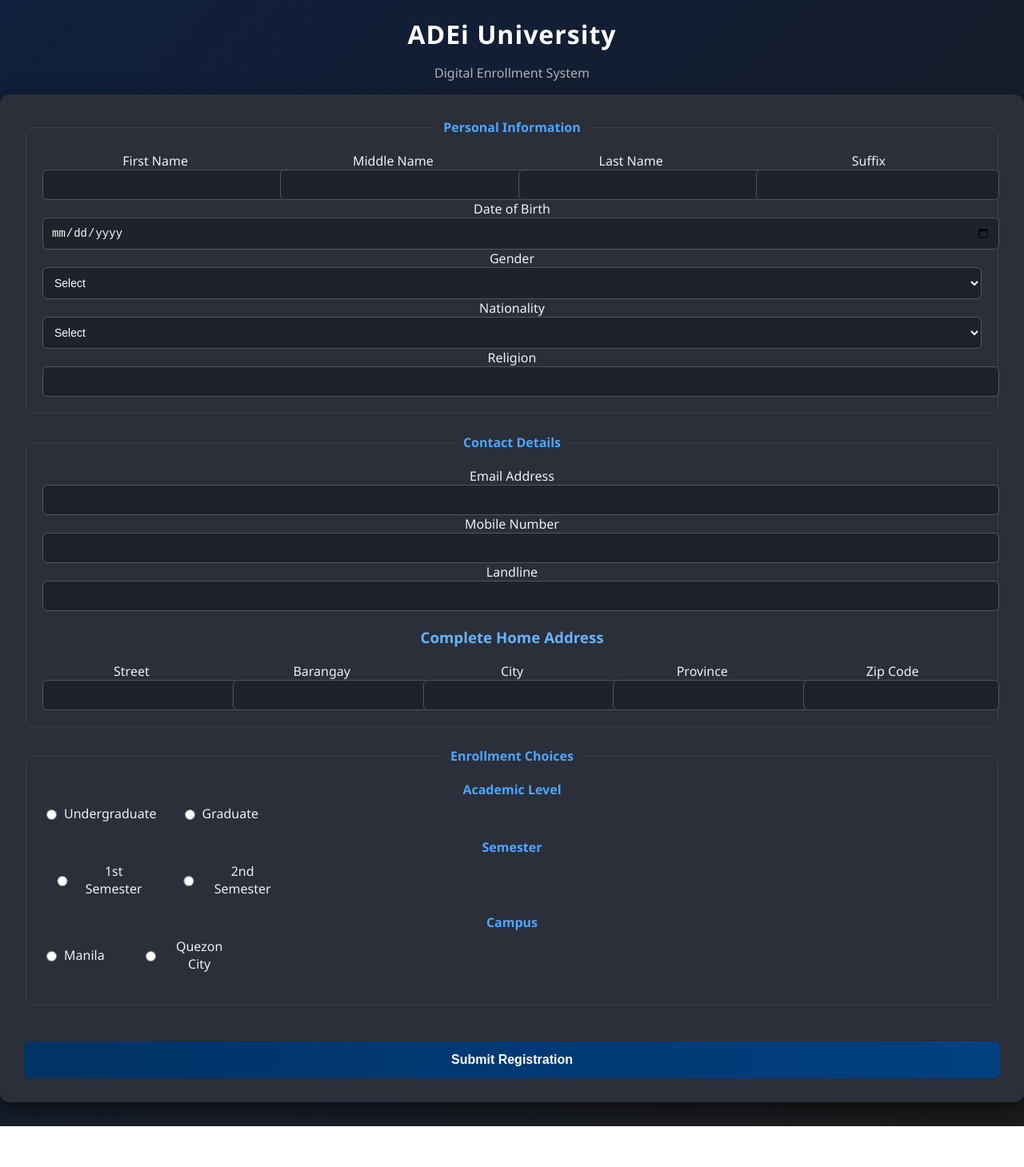
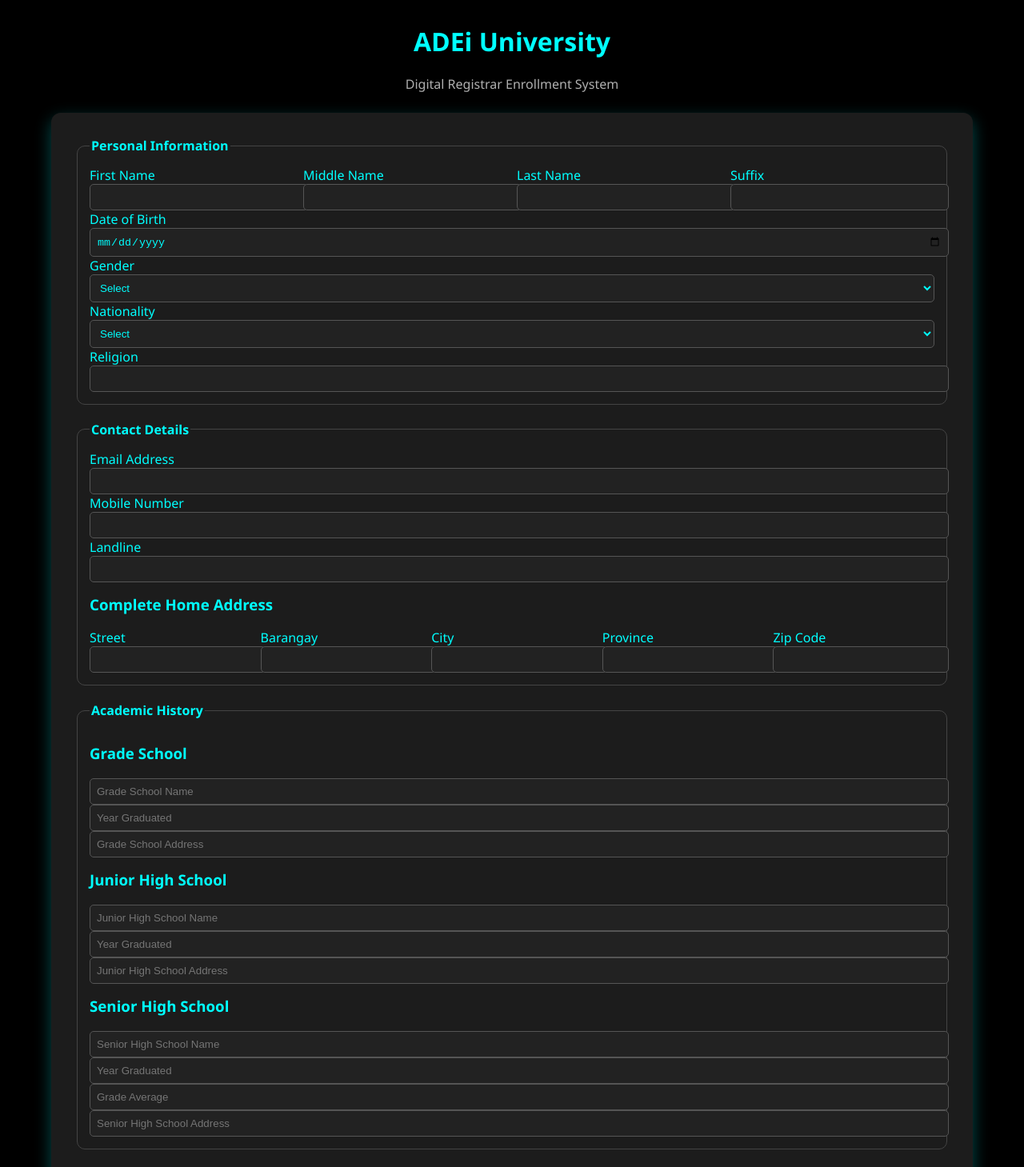
Before and after one commit to mmbtoledo/enrollment-ui-design, a React (Create React App) app: page / in a window 1280 px wide. Shown: the top 1459 px of the page at 80% size. Before the commit the page ends 1408 px from the top, so only its background shows below. Built offline with nearby package versions, Linux system fonts and the light colour scheme.

Commit message:
style: new black-cyan-grey design and red border validation for unfilled fields

```diff
--- a/src/App.css
+++ b/src/App.css
@@ -1,157 +1,66 @@
-/* GLOBAL */
 body {
   font-family: 'Segoe UI', Tahoma, Geneva, Verdana, sans-serif;
-  background: linear-gradient(135deg, #0f1f3d, #1c1c1c);
-  margin: 0;
-  padding: 0;
-  color: #f1f1f1;
+  background: #000000;
+  color: #00ffff;
+  margin:0; padding:0;
 }
 
-/* MAIN CONTAINER */
 .container {
   width: 90%;
   max-width: 1200px;
-  margin: 40px auto;
+  margin: 30px auto;
 }
 
-/* HEADER */
 .header {
   text-align: center;
-  margin-bottom: 30px;
+  margin-bottom: 25px;
 }
 
-.header h1 {
-  color: #ffffff;
-  font-size: 32px;
-  margin-bottom: 5px;
-  letter-spacing: 1px;
+.header h1 { color: #00ffff; font-size: 32px; }
+.header p { color: #b0b0b0; font-size: 16px; }
+
+form {
+  background-color: #1c1c1c;
+  padding: 30px;
+  border-radius: 12px;
+  box-shadow: 0px 8px 20px rgba(0,255,255,0.3);
 }
 
-.header p {
-  color: #b0b0b0;
-  font-size: 16px;
+fieldset {
+  border: 1px solid #444;
+  border-radius: 10px;
+  margin-bottom: 20px;
+  padding: 15px;
 }
 
-/* FORM CARD */
-form {
-  background-color: #2a2f3a;
-  padding: 30px;
-  border-radius: 12px;
-  box-shadow: 0px 8px 25px rgba(0, 0, 0, 0.6);
+legend { color: #00ffff; font-weight: bold; }
+
+.grid-4 { display: grid; grid-template-columns: repeat(4,1fr); gap:12px; }
+.grid-5 { display: grid; grid-template-columns: repeat(5,1fr); gap:12px; }
+
+input, select { width:100%; padding:8px; border-radius:5px; background:#222; color:#00ffff; border:1px solid #555; }
+input:focus, select:focus { outline:none; border:1px solid #00ffff; box-shadow:0 0 5px #00ffff; }
+
+.invalid { border:2px solid red !important; }
+
+.radio-group { margin-bottom:15px; }
+.radio-title { font-weight:bold; color:#00ffff; margin-bottom:5px; display:block; }
+.radio-options { display:flex; gap:25px; }
+.radio-options label { display:flex; align-items:center; gap:5px; cursor:pointer; }
+
+button {
+  width:100%; padding:14px; font-weight:bold; font-size:16px;
+  background:linear-gradient(90deg,#00ffff,#00aaff);
+  color:#000; border:none; border-radius:8px; cursor:pointer;
+  transition:0.3s ease;
 }
+button:hover { background:linear-gradient(90deg,#00aaff,#00ffff); transform:translateY(-2px); }
 
-/* FIELDSET */
-fieldset {
-  border: 1px solid #3a3f4a;
-  border-radius: 10px;
-  margin-bottom: 25px;
-  padding: 20px;
+.error { color:red; font-size:12px; margin-top:-5px; margin-bottom:5px; }
+
+h3 { color:#00ffff; margin-top:15px; }
+
+@media(max-width:768px){
+  .grid-4, .grid-5 { grid-template-columns:1fr; }
+  .radio-options { flex-direction:column; gap:10px; }
 }
-
-legend {
-  padding: 0 10px;
-  font-weight: bold;
-  color: #4da6ff;
-  font-size: 16px;
-}
-
-/* GRID LAYOUT */
-.grid-4 {
-  display: grid;
-  grid-template-columns: repeat(4, 1fr);
-  gap: 15px;
-}
-
-.grid-5 {
-  display: grid;
-  grid-template-columns: repeat(5, 1fr);
-  gap: 15px;
-}
-
-/* INPUTS */
-input, select {
-  width: 100%;
-  padding: 10px;
-  border-radius: 6px;
-  border: 1px solid #555;
-  background-color: #1e222b;
-  color: #ffffff;
-  font-size: 14px;
-}
-
-input:focus, select:focus {
-  outline: none;
-  border: 1px solid #4da6ff;
-  box-shadow: 0 0 5px #4da6ff;
-}
-
-/* RADIO BUTTON GROUP */
-.radio-group {
-  margin-bottom: 20px;
-}
-
-.radio-title {
-  font-weight: bold;
-  margin-bottom: 8px;
-  display: block;
-  color: #4da6ff;
-}
-
-.radio-options {
-  display: flex;
-  gap: 30px;
-}
-
-.radio-options label {
-  display: flex;
-  align-items: center;
-  gap: 6px;
-  cursor: pointer;
-}
-
-/* BUTTON */
-button {
-  margin-top: 20px;
-  padding: 14px;
-  width: 100%;
-  background: linear-gradient(90deg, #003366, #004080);
-  border: none;
-  border-radius: 8px;
-  color: white;
-  font-size: 16px;
-  font-weight: bold;
-  cursor: pointer;
-  transition: 0.3s ease;
-}
-
-button:hover {
-  background: linear-gradient(90deg, #004080, #0059b3);
-  transform: translateY(-2px);
-}
-
-/* ERROR MESSAGE */
-.error {
-  color: #ff6b6b;
-  font-size: 12px;
-  margin-top: -5px;
-  margin-bottom: 8px;
-}
-
-/* SECTION HEADINGS */
-h3 {
-  margin-top: 20px;
-  color: #66b3ff;
-}
-
-/* RESPONSIVE */
-@media (max-width: 768px) {
-  .grid-4,
-  .grid-5 {
-    grid-template-columns: 1fr;
-  }
-
-  .radio-options {
-    flex-direction: column;
-    gap: 10px;
-  }
-}
--- a/src/App.js
+++ b/src/App.js
@@ -2,70 +2,68 @@ import React, { useState } from "react";
 import "./App.css";
 
 function App() {
-  const [form, setForm] = useState({
-    firstName: "",
-    middleName: "",
-    lastName: "",
-    suffix: "",
-    dob: "",
-    gender: "",
-    nationality: "",
-    otherNationality: "",
-    religion: "",
-    email: "",
-    mobile: "",
-    landline: "",
-    street: "",
-    barangay: "",
-    city: "",
-    province: "",
-    zip: "",
-    gsName: "",
-    gsYear: "",
-    gsAddress: "",
-    jhsName: "",
-    jhsYear: "",
-    jhsAddress: "",
-    shsName: "",
-    shsYear: "",
-    shsAverage: "",
-    shsAddress: "",
-    level: "",
-    semester: "",
-    campus: "",
-    department: "",
-    degree: ""
-  });
+  const initialForm = {
+    // Personal Info
+    firstName: "", middleName: "", lastName: "", suffix: "",
+    dob: "", gender: "", nationality: "", otherNationality: "", religion: "",
+    // Contact
+    email: "", mobile: "", landline: "", street: "", barangay: "", city: "", province: "", zip: "",
+    // Academic History
+    gsName: "", gsYear: "", gsAddress: "",
+    jhsName: "", jhsYear: "", jhsAddress: "",
+    shsName: "", shsYear: "", shsAverage: "", shsAddress: "",
+    // Enrollment
+    level: "", semester: "", campus: "", department: "", degree: ""
+  };
 
+  const [form, setForm] = useState(initialForm);
   const [errors, setErrors] = useState({});
 
-  const lettersOnly = (value) => /^[A-Za-z\s]*$/.test(value);
-  const numbersOnly = (value) => /^[0-9]*$/.test(value);
+  // Helpers
+  const lettersOnly = (v) => /^[A-Za-z\s]*$/.test(v);
+  const numbersOnly = (v) => /^[0-9]*$/.test(v);
+
+  // Radio validation: used to check if radio is selected on blur
+  const validateRadio = (name, value) => {
+    if (!value) return "Please select an option.";
+    return "";
+  };
 
   const handleChange = (e) => {
-    const { name, value } = e.target;
+    const { name, value, type } = e.target;
     let newErrors = { ...errors };
 
-    if (["firstName", "middleName", "lastName"].includes(name)) {
+    // Text fields: letters only
+    if (["firstName", "middleName", "lastName", "gsName", "jhsName", "shsName"].includes(name)) {
       if (!lettersOnly(value)) newErrors[name] = "Letters only.";
       else delete newErrors[name];
     }
 
+    // Email
     if (name === "email") {
-      if (!value.includes("@")) newErrors.email = "Email must contain @.";
+      if (!value.includes("@")) newErrors.email = "Email must contain @";
       else delete newErrors.email;
     }
 
+    // Mobile
     if (name === "mobile") {
       if (!numbersOnly(value)) newErrors.mobile = "Numbers only.";
       else if (value.length !== 11) newErrors.mobile = "Must be 11 digits.";
       else delete newErrors.mobile;
     }
 
+    // Zip
     if (name === "zip") {
       if (!numbersOnly(value)) newErrors.zip = "Numbers only.";
       else if (value.length !== 4) newErrors.zip = "Must be 4 digits.";
       else delete newErrors.zip;
+    }
+
+    // Year validation
+    if (["gsYear", "jhsYear", "shsYear"].includes(name)) {
+      if (!numbersOnly(value)) newErrors[name] = "Numbers only.";
+      else if (value < 1900 || value > 2026) newErrors[name] = "Year 1900-2026";
+      else delete newErrors[name];
     }
 
     setErrors(newErrors);
@@ -73,103 +71,62 @@ function App() {
   };
 
   const undergraduatePrograms = {
-    "College of Engineering and Architecture": [
-      "BS Architecture",
-      "BS Chemical Engineering",
-      "BS Civil Engineering",
-      "BS Computer Engineering",
-      "BS Electrical Engineering",
-      "BS Electronics Engineering",
-      "BS Industrial Engineering",
-      "BS Mechanical Engineering"
-    ],
-    "College of Computer Studies": [
-      "BS Computer Science",
-      "BS Data Science and Analytics",
-      "BS Entertainment and Multimedia Computing",
-      "BS Information Technology"
-    ],
-    "College of Business Education": [
-      "BS Accountancy",
-      "BS Accounting Information System",
-      "BS Business Administration - Financial Management",
-      "BS Business Administration - Human Resource Management",
-      "BS Business Administration - Logistics and Supply Chain Management",
-      "BS Business Administration - Marketing Management"
-    ],
-    "College of Arts": [
-      "Bachelor of Arts in English Language",
-      "Bachelor of Arts in Political Science"
-    ]
+    "College of Engineering and Architecture": ["BS Architecture","BS Chemical Engineering","BS Civil Engineering","BS Computer Engineering","BS Electrical Engineering","BS Electronics Engineering","BS Industrial Engineering","BS Mechanical Engineering"],
+    "College of Computer Studies": ["BS Computer Science","BS Data Science and Analytics","BS Entertainment and Multimedia Computing","BS Information Technology"],
+    "College of Business Education": ["BS Accountancy","BS Accounting Information System","BS Business Administration - Financial Management","BS Business Administration - Human Resource Management","BS Business Administration - Logistics and Supply Chain Management","BS Business Administration - Marketing Management"],
+    "College of Arts": ["Bachelor of Arts in English Language","Bachelor of Arts in Political Science"]
   };
 
   const graduatePrograms = {
-    "Doctorate Degrees": [
-      "Doctor in Information Technology",
-      "Doctor of Engineering in Computer Engineering",
-      "Doctor of Philosophy in Computer Science"
-    ],
-    "Master's Degrees": [
-      "Master in Information Systems",
-      "Master in Information Technology",
-      "Master in Logistics and Supply Chain Management",
-      "Master of Engineering in Civil Engineering",
-      "Master of Engineering in Computer Engineering",
-      "Master of Engineering in Electrical Engineering",
-      "Master of Engineering in Electronics Engineering",
-      "Master of Engineering in Industrial Engineering",
-      "Master of Engineering in Mechanical Engineering",
-      "Master of Science in Computer Science"
-    ]
+    "Doctorate Degrees":["Doctor in Information Technology","Doctor of Engineering in Computer Engineering","Doctor of Philosophy in Computer Science"],
+    "Master's Degrees":["Master in Information Systems","Master in Information Technology","Master in Logistics and Supply Chain Management","Master of Engineering in Civil Engineering","Master of Engineering in Computer Engineering","Master of Engineering in Electrical Engineering","Master of Engineering in Electronics Engineering","Master of Engineering in Industrial Engineering","Master of Engineering in Mechanical Engineering","Master of Science in Computer Science"]
   };
 
-  const programList =
-    form.level === "Undergraduate"
+  const programList = form.level === "Undergraduate"
     ? undergraduatePrograms[form.department]
     : form.level === "Graduate"
     ? graduatePrograms[form.department]
     : [];
 
   return (
+    <div className="container">
       <div className="header">
         <h1>ADEi University</h1>
-  <p>Digital Enrollment System</p>
+        <p>Digital Registrar Enrollment System</p>
+      </div>
+
       <form>
 
         {/* PERSONAL INFORMATION */}
         <fieldset>
           <legend>Personal Information</legend>
-
           <div className="grid-4">
             <div>
               <label>First Name</label>
-              <input type="text" name="firstName" onChange={handleChange} />
+              <input type="text" name="firstName" value={form.firstName} onChange={handleChange} className={errors.firstName ? "invalid" : ""}/>
               {errors.firstName && <p className="error">{errors.firstName}</p>}
             </div>
-
             <div>
               <label>Middle Name</label>
-              <input type="text" name="middleName" onChange={handleChange} />
+              <input type="text" name="middleName" value={form.middleName} onChange={handleChange} className={errors.middleName ? "invalid" : ""}/>
               {errors.middleName && <p className="error">{errors.middleName}</p>}
             </div>
-
             <div>
               <label>Last Name</label>
-              <input type="text" name="lastName" onChange={handleChange} />
+              <input type="text" name="lastName" value={form.lastName} onChange={handleChange} className={errors.lastName ? "invalid" : ""}/>
               {errors.lastName && <p className="error">{errors.lastName}</p>}
             </div>
-
             <div>
               <label>Suffix</label>
-              <input type="text" name="suffix" onChange={handleChange} />
+              <input type="text" name="suffix" value={form.suffix} onChange={handleChange}/>
             </div>
           </div>
 
           <label>Date of Birth</label>
-          <input type="date" name="dob" onKeyDown={(e) => e.preventDefault()} />
+          <input type="date" name="dob" value={form.dob} onChange={handleChange} onKeyDown={(e)=>e.preventDefault()}/>
 
           <label>Gender</label>
-          <select name="gender" onChange={handleChange}>
+          <select name="gender" value={form.gender} onChange={handleChange} className={errors.gender ? "invalid" : ""}>
             <option value="">Select</option>
             <option>Male</option>
             <option>Female</option>
@@ -177,62 +134,65 @@ function App() {
           </select>
 
           <label>Nationality</label>
-          <select name="nationality" onChange={handleChange}>
+          <select name="nationality" value={form.nationality} onChange={handleChange}>
             <option value="">Select</option>
             <option>Filipino</option>
             <option>American</option>
             <option>Japanese</option>
             <option>Others</option>
           </select>
-
           {form.nationality === "Others" && (
-            <input type="text" name="otherNationality" placeholder="Specify Nationality" onChange={handleChange} />
+            <input type="text" name="otherNationality" placeholder="Specify Nationality" onChange={handleChange}/>
           )}
 
           <label>Religion</label>
-          <input type="text" name="religion" onChange={handleChange} />
+          <input type="text" name="religion" value={form.religion} onChange={handleChange}/>
         </fieldset>
 
         {/* CONTACT DETAILS */}
         <fieldset>
           <legend>Contact Details</legend>
-
           <label>Email Address</label>
-          <input type="email" name="email" onChange={handleChange} />
+          <input type="email" name="email" value={form.email} onChange={handleChange} className={errors.email ? "invalid" : ""}/>
           {errors.email && <p className="error">{errors.email}</p>}
 
           <label>Mobile Number</label>
-          <input type="tel" name="mobile" maxLength="11" onChange={handleChange} />
+          <input type="tel" name="mobile" value={form.mobile} maxLength="11" onChange={handleChange} className={errors.mobile ? "invalid" : ""}/>
           {errors.mobile && <p className="error">{errors.mobile}</p>}
 
           <label>Landline</label>
-          <input type="tel" name="landline" onChange={handleChange} />
+          <input type="tel" name="landline" value={form.landline} onChange={handleChange}/>
 
           <h3>Complete Home Address</h3>
+          <div className="grid-5">
+            <div><label>Street</label><input type="text" name="street" value={form.street} onChange={handleChange}/></div>
+            <div><label>Barangay</label><input type="text" name="barangay" value={form.barangay} onChange={handleChange}/></div>
+            <div><label>City</label><input type="text" name="city" value={form.city} onChange={handleChange}/></div>
+            <div><label>Province</label><input type="text" name="province" value={form.province} onChange={handleChange}/></div>
+            <div><label>Zip Code</label><input type="text" name="zip" value={form.zip} maxLength="4" onChange={handleChange} className={errors.zip ? "invalid" : ""}/>
+            {errors.zip && <p className="error">{errors.zip}</p>}</div>
+          </div>
+        </fieldset>
 
-          <div className="grid-5">
-            <div>
-              <label>Street</label>
-              <input type="text" name="street" onChange={handleChange} />
-            </div>
-            <div>
-              <label>Barangay</label>
-              <input type="text" name="barangay" onChange={handleChange} />
-            </div>
-            <div>
-              <label>City</label>
-              <input type="text" name="city" onChange={handleChange} />
-            </div>
-            <div>
-              <label>Province</label>
-              <input type="text" name="province" onChange={handleChange} />
-            </div>
-            <div>
-              <label>Zip Code</label>
-              <input type="text" name="zip" maxLength="4" onChange={handleChange} />
-              {errors.zip && <p className="error">{errors.zip}</p>}
-            </div>
-          </div>
+        {/* ACADEMIC HISTORY */}
+        <fieldset>
+          <legend>Academic History</legend>
+
+          <h3>Grade School</h3>
+          <input type="text" placeholder="Grade School Name" name="gsName" value={form.gsName} onChange={handleChange}/>
+          <input type="number" placeholder="Year Graduated" name="gsYear" min="1900" max="2026" value={form.gsYear} onChange={handleChange}/>
+          <input type="text" placeholder="Grade School Address" name="gsAddress" value={form.gsAddress} onChange={handleChange}/>
+
+          <h3>Junior High School</h3>
+          <input type="text" placeholder="Junior High School Name" name="jhsName" value={form.jhsName} onChange={handleChange}/>
+          <input type="number" placeholder="Year Graduated" name="jhsYear" min="1900" max="2026" value={form.jhsYear} onChange={handleChange}/>
+          <input type="text" placeholder="Junior High School Address" name="jhsAddress" value={form.jhsAddress} onChange={handleChange}/>
+
+          <h3>Senior High School</h3>
+          <input type="text" placeholder="Senior High School Name" name="shsName" value={form.shsName} onChange={handleChange}/>
+          <input type="number" placeholder="Year Graduated" name="shsYear" min="1900" max="2026" value={form.shsYear} onChange={handleChange}/>
+          <input type="number" placeholder="Grade Average" step="0.01" name="shsAverage" value={form.shsAverage} onChange={handleChange}/>
+          <input type="text" placeholder="Senior High School Address" name="shsAddress" value={form.shsAddress} onChange={handleChange}/>
         </fieldset>
 
         {/* ENROLLMENT CHOICES */}
@@ -242,24 +202,24 @@ function App() {
           <div className="radio-group">
             <label className="radio-title">Academic Level</label>
             <div className="radio-options">
-              <label><input type="radio" name="level" value="Undergraduate" onChange={handleChange} /> Undergraduate</label>
-              <label><input type="radio" name="level" value="Graduate" onChange={handleChange} /> Graduate</label>
+              <label><input type="radio" name="level" value="Undergraduate" onChange={handleChange}/> Undergraduate</label>
+              <label><input type="radio" name="level" value="Graduate" onChange={handleChange}/> Graduate</label>
             </div>
           </div>
 
           <div className="radio-group">
             <label className="radio-title">Semester</label>
             <div className="radio-options">
-              <label><input type="radio" name="semester" value="1st" onChange={handleChange} /> 1st Semester</label>
-              <label><input type="radio" name="semester" value="2nd" onChange={handleChange} /> 2nd Semester</label>
+              <label><input type="radio" name="semester" value="1st" onChange={handleChange}/> 1st Semester</label>
+              <label><input type="radio" name="semester" value="2nd" onChange={handleChange}/> 2nd Semester</label>
             </div>
           </div>
 
           <div className="radio-group">
             <label className="radio-title">Campus</label>
             <div className="radio-options">
-              <label><input type="radio" name="campus" value="Manila" onChange={handleChange} /> Manila</label>
-              <label><input type="radio" name="campus" value="Quezon City" onChange={handleChange} /> Quezon City</label>
+              <label><input type="radio" name="campus" value="Manila" onChange={handleChange}/> Manila</label>
+              <label><input type="radio" name="campus" value="Quezon City" onChange={handleChange}/> Quezon City</label>
             </div>
           </div>
 
@@ -268,12 +228,8 @@ function App() {
               <label>College Department</label>
               <select name="department" onChange={handleChange}>
                 <option value="">Select</option>
-                {Object.keys(
-                  form.level === "Undergraduate"
-                    ? undergraduatePrograms
-                    : graduatePrograms
-                ).map((dept) => (
-                  <option key={dept}>{dept}</option>
+                {Object.keys(form.level==="Undergraduate"?undergraduatePrograms:graduatePrograms).map(d=>(
+                  <option key={d}>{d}</option>
                 ))}
               </select>
             </>
@@ -284,9 +240,7 @@ function App() {
               <label>Degree Program</label>
               <select name="degree" onChange={handleChange}>
                 <option value="">Select</option>
-                {programList?.map((prog) => (
-                  <option key={prog}>{prog}</option>
-                ))}
+                {programList?.map(p=><option key={p}>{p}</option>)}
               </select>
             </>
           )}
```
Lines whose indentation alone changed are shown as unchanged.
